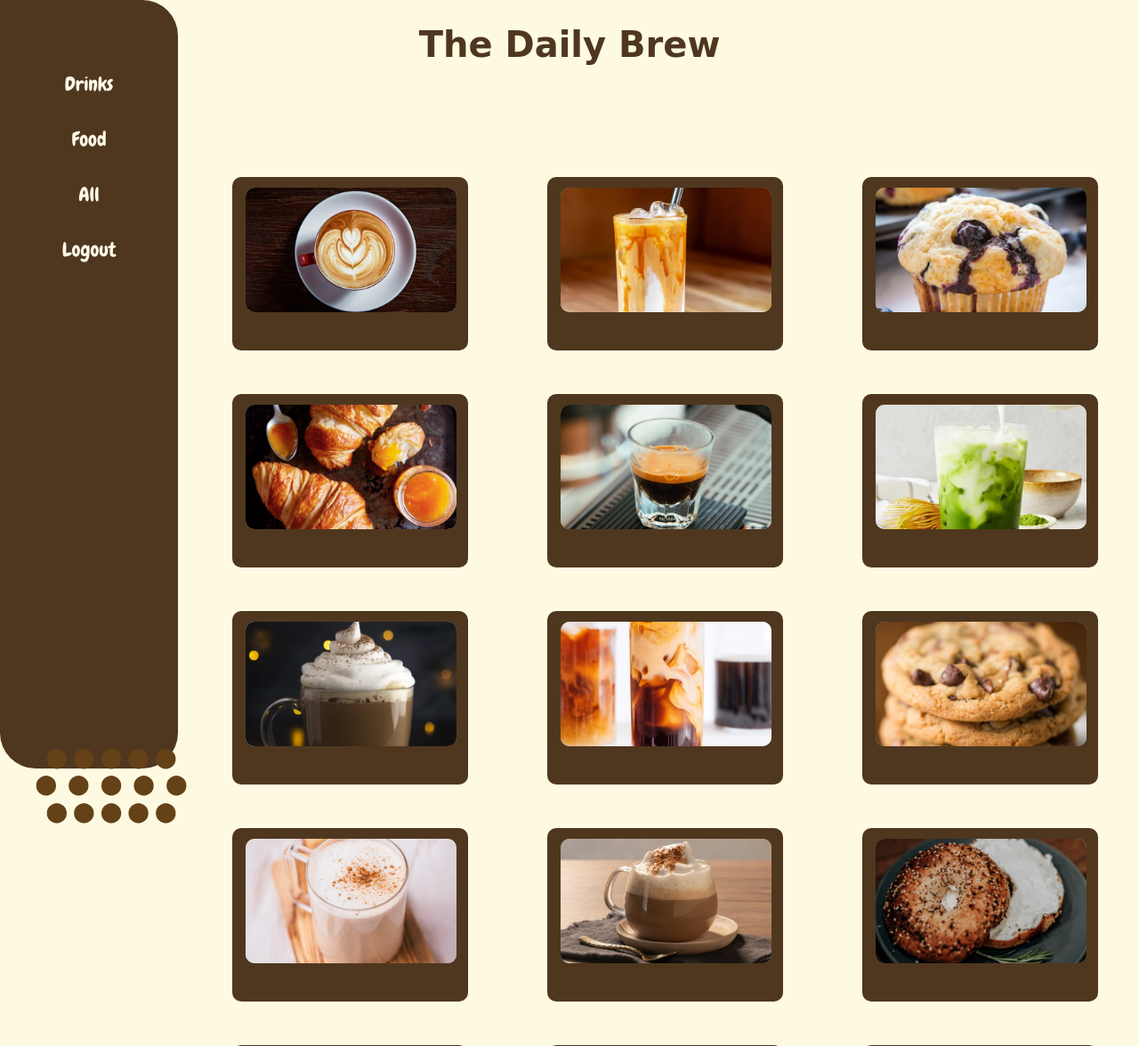
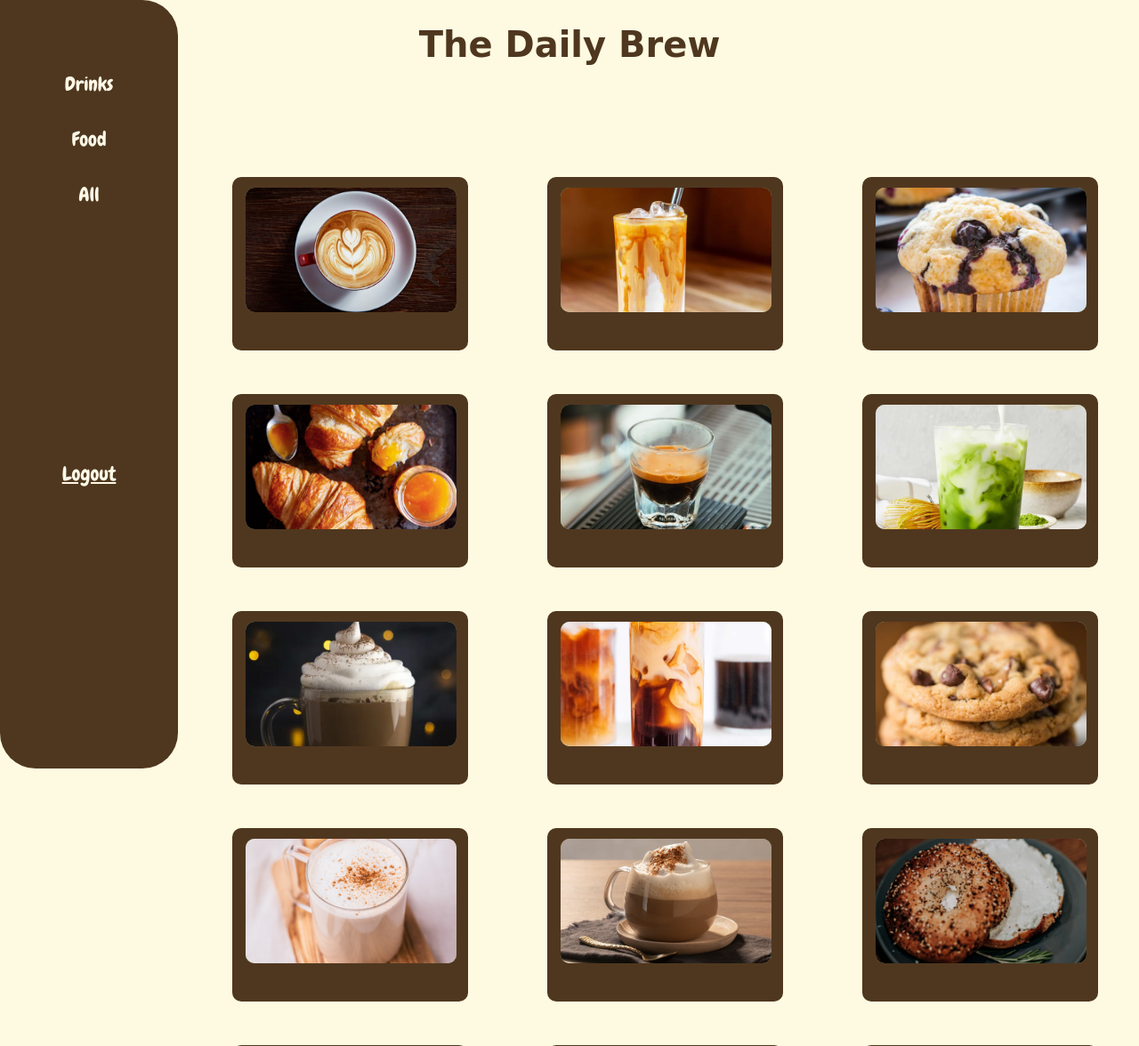
Before and after one commit to Abean16/Django-Unit-Project, a Django app: page /storefront/ in a window 1280 px wide. Shown: the top 1176 px of the page at 89% size. Run offline with Django 5.2, Linux system fonts and the light colour scheme; data comes from the database, SQL or seed files in the repository; both versions use the stored data as it was after the commit.

Commit message:
mobile friendly

```diff
--- a/app/static/css/style.css
+++ b/app/static/css/style.css
@@ -157,6 +156,19 @@ input:-webkit-autofill {
     background-color: #fff8e7;
     color: #4f371f;
     border-radius: 10px;
+    transition: color 0.5s, opacity 0.3s;
+}
+
+.navbar li a:active{
+    transition: all 0.25s;
+    -webkit-transition: all 0.25s;
+    transform: scale(0.98);
+}
+
+#logout{
+    margin: 150% 0;
+    text-decoration: underline;
+
 }
 
 .flex-boba {
--- a/app/templates/storefront.html
+++ b/app/templates/storefront.html
@@ -7,30 +7,8 @@
             <li><a href="{% url 'storefront_filtered' 'drink' %}">Drinks</a></li>
             <li><a href="{% url 'storefront_filtered' 'food' %}">Food</a></li>
             <li><a href="{% url 'storefront' %}">All</a></li>
-            <li><a href="{% url 'logout' %}">Logout</a></li>
-        <div class=" flex-boba3">
-            <li class="boba-layer3" style="color: #644117">⬤</li>
-            <li class="boba-layer3" style="color: #644117">⬤</li>
-            <li class="boba-layer3" style="color: #644117">⬤</li>
-            <li class="boba-layer3" style="color: #644117">⬤</li>
-            <li class="boba-layer3" style="color: #644117">⬤</li>
-        </div>
-        <div class=" flex-boba2">
-            <li class="boba-layer2" style="color: #644117">⬤</li>
-            <li class="boba-layer2" style="color: #644117">⬤</li>
-            <li class="boba-layer2" style="color: #644117">⬤</li>
-            <li class="boba-layer2" style="color: #644117">⬤</li>
-            <li class="boba-layer2" style="color: #644117">⬤</li>
-        </div>
-        <div class="flex-boba">
-            <li class="boba-layer1" style="color: #644117">⬤</li>
-            <li class="boba-layer1" style="color: #644117">⬤</li>
-            <li class="boba-layer1" style="color: #644117">⬤</li>
-            <li class="boba-layer1" style="color: #644117">⬤</li>
-            <li class="boba-layer1" style="color: #644117">⬤</li>
-        </div>
+            <li ><a href="{% url 'logout' %}" id="logout">Logout</a></li>
 
-            </div>
         </ul>
     </div>
 
```
Also changed, not shown: other parts of app/static/css/style.css (+107 -8 lines), db.sqlite3, media/my_images/cold-brew-coffee-.jpg (added).
